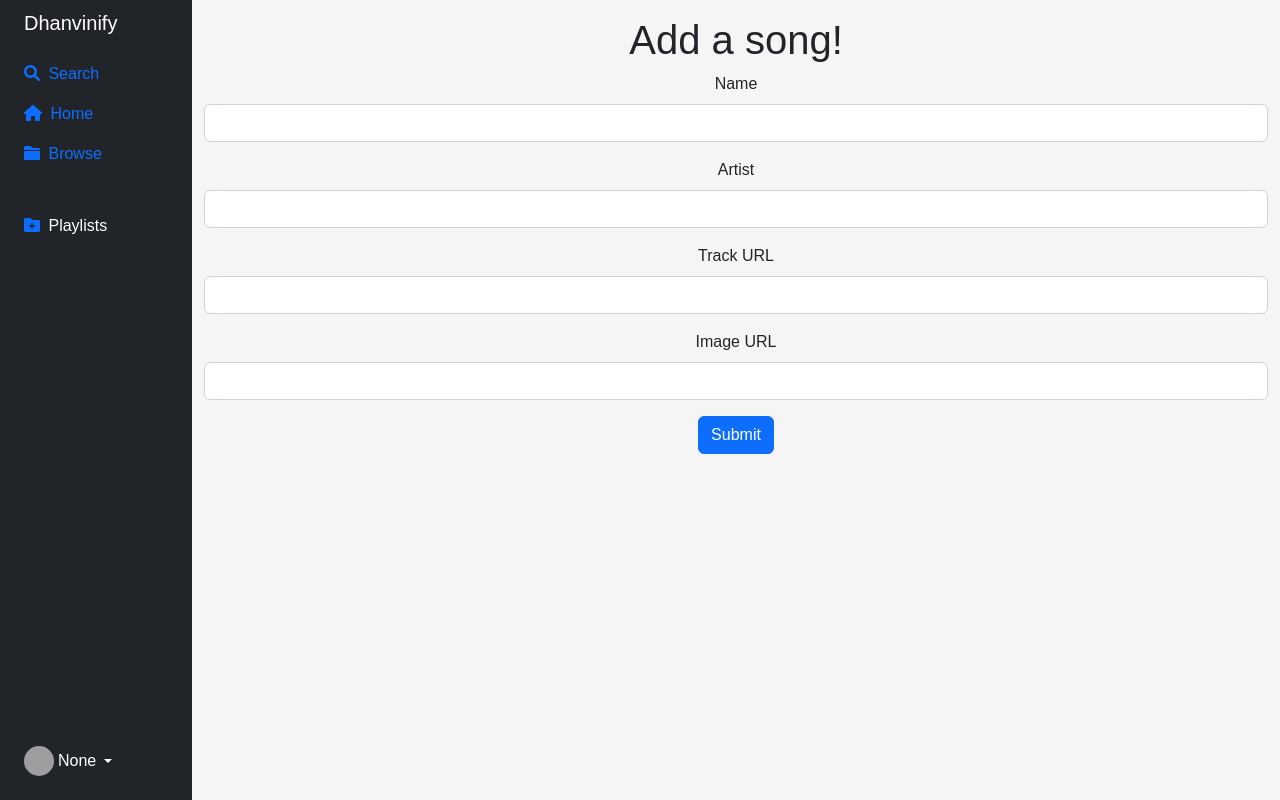
After one commit to Fantastiamask/dhanTune, a Flask app: page /add_song_render in a window 1280 px wide. The commit adds this page. Run offline with Flask 3, Linux system fonts and the light colour scheme; some libraries are stand-ins or nearby versions; grey boxes are pictures that could not be loaded.

Commit message:
updated UI

```diff
--- a/app.py
+++ b/app.py
@@ -242,6 +242,49 @@ def new_playlist():
     cur.execute("INSERT INTO playlists(name, username) VALUES(?, ?)", (name, username))
     con.commit()
     return redirect("/browse")
+@app.route("/add_song")
+def add_song():
+    name = request.args.get("name", False)
+    artist = request.args.get("artist", False)
+    track = request.args.get("track", False)
+    image = request.args.get("image", False)
+    if not name:
+        return redirect("/")
+    if not artist:
+        return redirect("/")
+    if not track:
+        return redirect("/")
+    if not image:
+        return redirect("/")
+    cur.execute("INSERT INTO songs(name, artist, url, image) VALUES(?, ?, ?, ?)", (name, artist, track, image))
+    con.commit()
+    return redirect("/?message=Added!")
+@app.route("/add_song_render")
+def add_song_render():
+    username = session.get("name")
+    cur.execute("SELECT rowid, name FROM playlists WHERE username = ?", (username, ))
+    playlists = cur.fetchall()
+    return render_template("add_song.html", name=username, playlist=playlists)
+@app.route("/add_user")
+def add_user():
+    username = request.args.get("username", False)
+    email = request.args.get("email", False)
+    password = request.args.get("password", False)
+    if not username:
+        return redirect("/")
+    if not email:
+        return redirect("/")
+    if not password:
+        return redirect("/")
+    cur.execute("INSERT INTO users(username, email, password) VALUES(?, ?, ?)", (username, email, password))
+    con.commit()
+    return redirect("/?message=Added!")
+@app.route("/add_user_render")
+def add_user_render():
+    username = session.get("name")
+    cur.execute("SELECT rowid, name FROM playlists WHERE username = ?", (username, ))
+    playlists = cur.fetchall()
+    return render_template("add_user.html", name=username, playlist=playlists)
 @app.route("/add")
 def add():
     song = request.args.get("song", False)
--- /dev/null
+++ b/templates/add_song.html
@@ -0,0 +1,25 @@
+{% extends 'basic.html' %}
+{% block content %}
+    <h1>Add a song!</h1>
+    <form action="/add_song">
+        <div class="mb-3">
+          <label for="exampleInputEmail1" class="form-label">Name</label>
+          <input  name="name" type="text" class="form-control" id="exampleInputEmail1" aria-describedby="emailHelp">
+        </div>
+        <div class="mb-3">
+            <label for="exampleInputEmail1" class="form-label">Artist</label>
+            <input name="artist" type="text" class="form-control" id="exampleInputEmail1" aria-describedby="emailHelp">
+          </div>
+          <div class="mb-3">
+            <label for="exampleInputEmail1" class="form-label">Track URL</label>
+            <input name="track" type="text" class="form-control" id="exampleInputEmail1" aria-describedby="emailHelp">
+          </div>
+          <div class="mb-3">
+            <label for="exampleInputEmail1" class="form-label">Image URL</label>
+            <input type="text" name="image" class="form-control" id="exampleInputEmail1" aria-describedby="emailHelp">
+          </div>
+        <button type="submit" class="btn btn-primary">Submit</button>
+      </form>
+
+
+{% endblock %}
--- a/templates/basic.html
+++ b/templates/basic.html
@@ -14,6 +14,26 @@
         max-width: 15%;
     }
 </style>
+<div class="modal fade" id="exampleModal" tabindex="-1" aria-labelledby="exampleModalLabel" aria-hidden="true">
+    <div class="modal-dialog">
+      <div class="modal-content">
+        <div class="modal-header">
+          <h1 class="modal-title fs-5" id="exampleModalLabel">Search</h1>
+          <button type="button" class="btn-close" data-bs-dismiss="modal" aria-label="Close"></button>
+        </div>
+        <div class="modal-body">
+            <form class="d-flex" role="search" action="/search" method="get" id="search">
+                <input class="form-control me-2" name="search" type="search" placeholder="search" aria-label="Search">
+                <div class="modal-footer">
+                    <button class="btn btn-outline-success" type="submit"><i class="fa-solid fa-magnifying-glass"></i></button>
+                  </div>
+
+              </form>
+        </div>
+
+      </div>
+    </div>
+  </div>
 <div class="container-fluid">
     <div class="row flex-nowrap">
         <div class="col-auto col-md-3 col-xl-2 px-sm-2 px-0 bg-dark" id="sidebar">
@@ -22,11 +42,11 @@
                     <span class="fs-5 d-none d-sm-inline"></i>Dhanvinify</span>
                 </a>
                 <ul class="nav nav-pills flex-column mb-sm-auto mb-0 align-items-center align-items-sm-start" id="menu">
-                    <form class="d-flex" role="search" action="/search" method="get">
-                        <input class="form-control me-2" name="search" type="search" placeholder="search" aria-label="Search">
-                        <button class="btn btn-outline-success" type="submit"><i class="fa-solid fa-magnifying-glass"></i></button>
-                      </form>
-                      <br>
+                    <li class="nav-item">
+                        <a href="/" class="nav-link align-middle px-0" class="btn btn-primary" data-bs-toggle="modal" data-bs-target="#exampleModal">
+                            <i class="fa-solid fa-magnifying-glass"></i><span class="ms-1 d-none d-sm-inline"> Search</span>
+                        </a>
+                    </li>
                     <li class="nav-item">
                         <a href="/" class="nav-link align-middle px-0">
                             <i class="fa-solid fa-house"></i> <span class="ms-1 d-none d-sm-inline">Home</span>
```
Also changed, not shown: templates/add_user.html (added, +21 -0 lines), templates/index.html (+25 -1 lines), static/dhanvinify.db.
